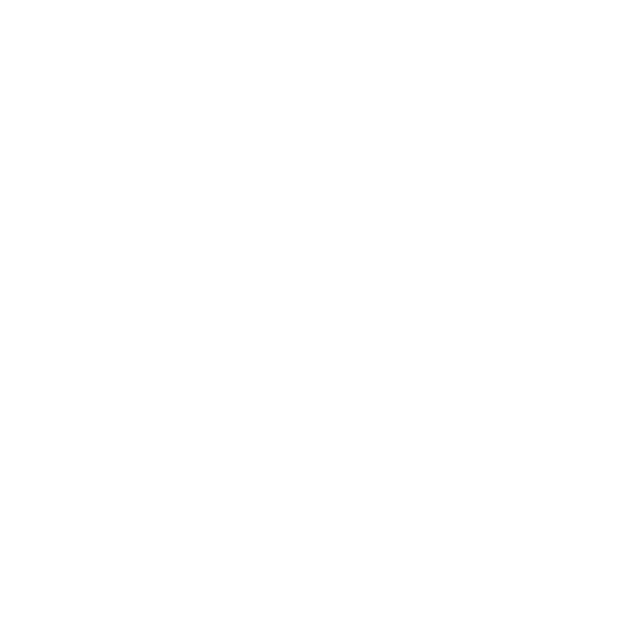
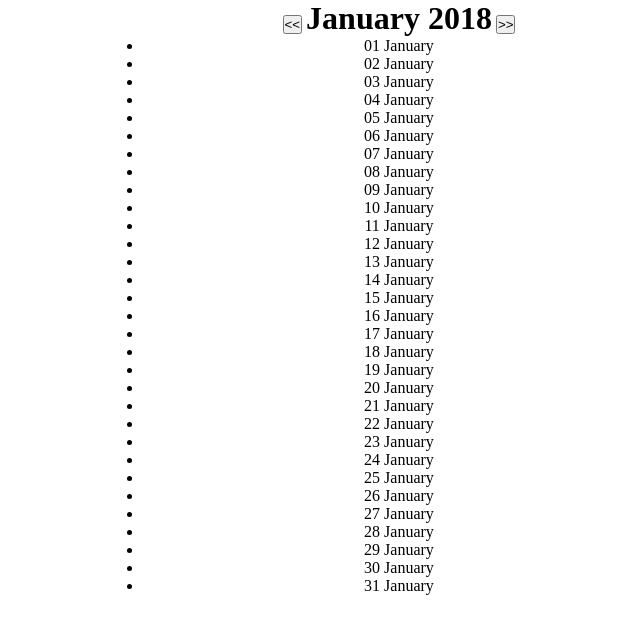
Before and after one commit to fabriziospoto/ajax-ex-calendar, a plain HTML site: page index.html in a window 1280 px wide. Shown: the whole page, without its empty margins (241-881 px from the left). Drawn offline with nearby package versions, Linux system fonts and the light colour scheme; no server answers.

Commit message:
Parziale
Parziale

```diff
--- a/css/style.css
+++ b/css/style.css
@@ -10,4 +10,16 @@
     clear: both;
 }
 
-/* Aggiungere container */
+.container {
+    width: 40%;
+    margin: 0 auto;
+    text-align: center;
+}
+
+button, h1 {
+    display: inline-block;
+}
+
+li.red {
+    color:red;
+}
--- a/index.html
+++ b/index.html
@@ -2,13 +2,25 @@
 <html lang="en" dir="ltr">
     <head>
         <meta charset="utf-8">
-	    <meta name="viewport" content="width=device-width, initial-scale=1.0">     <!-- Meta per responsive -->
-        <script src="https://ajax.googleapis.com/ajax/libs/jquery/3.5.1/jquery.min.js"></script>     <!-- jQuery -->
+	    <meta name="viewport" content="width=device-width, initial-scale=1.0">
+        <script src="https://momentjs.com/downloads/moment.js"></script>
+        <script src="https://ajax.googleapis.com/ajax/libs/jquery/3.5.1/jquery.min.js"></script>
+        <script src="https://cdnjs.cloudflare.com/ajax/libs/handlebars.js/4.1.2/handlebars.min.js"></script>
         <link rel="stylesheet" href="css/style.css">
-	    <!-- Aggiungere Handlebars (prima di link css) -->
         <title>ajax-ex-calendar</title>
     </head>
     <body>
+        <div class="container">
+            <button id="prev"><<</button>
+            <h1 class="month" data-this-date="2018-01-01"></h1>
+            <button id="next">>></button>
+
+            <ul class="month-list"></ul>
+        </div>
+
+        <script id="entry-template" type="text/x-handlebars-template">
+           <li data-complete-date="{{completeDate}}">{{day}} {{month}}</li>
+        </script>
 
         <script src="js/script.js" charset="utf-8"></script>
     </body>
--- a/js/script.js
+++ b/js/script.js
@@ -13,5 +13,75 @@
 // Evidenziare le festività nella lista
 
 $( document ).ready(function() {
+    //Creo oggetto moment con data 2018-01-01
+    var corrente = moment('2018-01-01');
+    //Funzione giorno mese
+    giorni(corrente);
+    //Funzione festività
+    festivita(corrente);
 
 });
+
+//********FUNZIONI
+function giorni(data) {
+    // Riporto mese e anno di 'coorente' in h1
+    var month = data.format('MMMM');
+    var year = data.format('YYYY');
+    //$('h1.month').html(corrente.format('MMMM') + ' ' + corrente.format('YYYY'));
+    $('h1.month').html(month + ' ' + year);
+    //Riporto giorni del mese
+    var giorniMese = data.daysInMonth();
+    //Creo ciclo con Handlebars per far comparire tanti giorni quanti sono i giorni del mese
+    var source = $("#entry-template").html();
+    var template = Handlebars.compile(source);
+
+    for (var i = 1; i <= giorniMese; i++) {
+
+        var context = {
+            day: addZero(i),
+            month: data.format('MMMM'),
+            completeDate: year + ' ' + data.format('MM') + addZero(i)
+        };
+        var html = template(context);
+        //Riporto giorni in ul li
+        $('.month-list').append(html);
+    }
+}
+
+function festivita(data) {
+    $.ajax(
+        {
+            url: 'https://flynn.boolean.careers/exercises/api/holidays?year=2018&month=0',
+            method: 'GET',
+            data: {
+                year: data.format(),
+                month: data.month()
+            },
+            success: function(data){
+                var y = data.response;
+                console.log(y);
+                console.log(data);
+                for (var i = 0; i < y.length; i++) {
+                    var z = y[i];
+                    // var vacanza = risposta.response;
+                    var lista = $('li[data-complete-date="' + z.date + '"]');
+                    //$('li[data-complete-date="' + vacanza.date + '"]');
+                    lista.append('-' + z.name);
+                    lista.addClass('red');
+                }
+            },
+            error: function() {
+                alert('Attenzione: errore!' + errore);
+            }
+        }
+    );
+}
+
+function addZero(n) {
+    if (n < 10) {
+        return '0' + n;
+    }
+
+    return n;
+
+}
```
